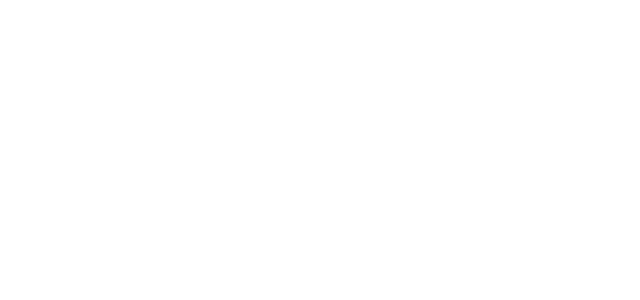
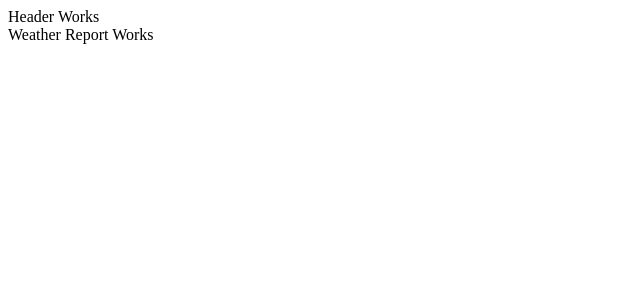
Before and after one commit to sali141/my-tomorrows-test, an Angular app: page / in a window 1280 px wide. Shown: the top 300 px of the page, without its empty margins (0-640 px from the left). Built offline with nearby package versions, Linux system fonts and the light colour scheme.

Commit message:
Create initial components

```diff
--- a/src/app/app.component.html
+++ b/src/app/app.component.html
@@ -1,2 +1,4 @@
 <div class="content-wrapper">
+  <app-header></app-header>
+  <app-weather-report></app-weather-report>
 </div>
--- a/src/app/app.module.ts
+++ b/src/app/app.module.ts
@@ -2,10 +2,14 @@ import { NgModule } from '@angular/core';
 import { BrowserModule } from '@angular/platform-browser';
 
 import { AppComponent } from './app.component';
+import { HeaderComponent } from './components/header/header.component';
+import { WeatherReportComponent } from './components/weather-report/weather-report.component';
 
 @NgModule({
   declarations: [
-    AppComponent
+    AppComponent,
+    HeaderComponent,
+    WeatherReportComponent
   ],
   imports: [
     BrowserModule
--- /dev/null
+++ b/src/app/components/header/header.component.html
@@ -0,0 +1,3 @@
+<div class="header">
+  Header Works
+</div>
--- /dev/null
+++ b/src/app/components/header/header.component.ts
@@ -0,0 +1,15 @@
+import { Component, OnInit } from '@angular/core';
+
+@Component({
+  selector: 'app-header',
+  templateUrl: './header.component.html',
+  styleUrls: ['./header.component.scss']
+})
+export class HeaderComponent implements OnInit {
+
+  constructor() { }
+
+  ngOnInit(): void {
+  }
+
+}
--- /dev/null
+++ b/src/app/components/weather-report/weather-report.component.html
@@ -0,0 +1,3 @@
+<div class="weather-report">
+  Weather Report Works
+</div>
--- /dev/null
+++ b/src/app/components/weather-report/weather-report.component.ts
@@ -0,0 +1,15 @@
+import { Component, OnInit } from '@angular/core';
+
+@Component({
+  selector: 'app-weather-report',
+  templateUrl: './weather-report.component.html',
+  styleUrls: ['./weather-report.component.scss']
+})
+export class WeatherReportComponent implements OnInit {
+
+  constructor() { }
+
+  ngOnInit(): void {
+  }
+
+}
```
Also changed, not shown: src/app/components/header/header.component.scss (added), src/app/components/weather-report/weather-report.component.scss (added).
